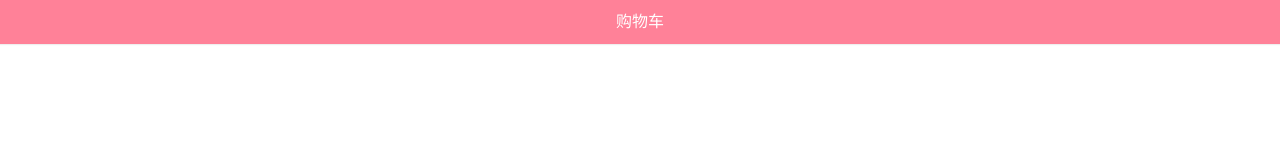
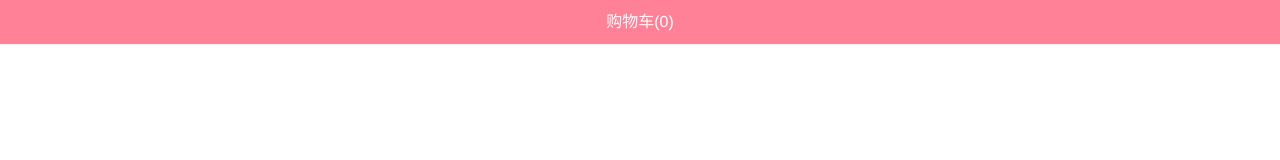
Before and after one commit to waztyzdj/supermall, a Vue app: page /cart in a window 1280 px wide. Shown: the top 160 px of the page. Built offline with nearby package versions, Linux system fonts and the light colour scheme.

Commit message:
购物车导航栏通过vuex特性实现显示购物车物品数量。

```diff
--- /dev/null
+++ b/src/store/getters.js
@@ -0,0 +1,8 @@
+export default {
+  cartList(state) {
+    return state.cartList
+  },
+  cartListLength(state) {
+    return state.cartList.length
+  }
+}
--- a/src/store/index.js
+++ b/src/store/index.js
@@ -3,6 +3,7 @@ import Vuex from 'vuex'
 
 import actions from "./actions";
 import mutations from "./mutations";
+import getters from "./getters";
 
 Vue.use(Vuex)
 
@@ -13,7 +14,8 @@ const state = {
 const store = new Vuex.Store({
   state,
   mutations,
-  actions
+  actions,
+  getters
 })
 
 export default store
--- a/src/views/cart/childComponents/CartNavBar.vue
+++ b/src/views/cart/childComponents/CartNavBar.vue
@@ -1,16 +1,20 @@
 <template>
   <nav-bar class="cart-nav-bar">
-    <div slot="center">购物车</div>
+    <div slot="center">购物车({{cartListLength}})</div>
   </nav-bar>
 </template>
 
 <script>
 import NavBar from "components/common/navBar/NavBar";
+import { mapGetters } from 'vuex'
 
 export default {
   name: "CartNavBar",
   components: {
     NavBar
+  },
+  computed: {
+    ...mapGetters(['cartList', 'cartListLength'])
   }
 }
 </script>
```
Also changed, not shown: 1 other file (tests, documents, lock files or other folders).
